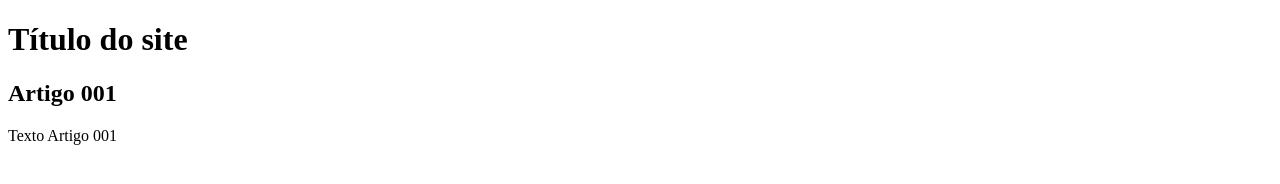
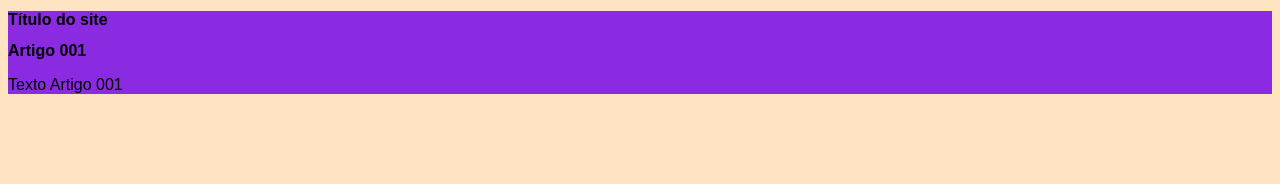
Before and after one commit to samuelcolman2/projeto-site, a plain HTML site: page index.html in a window 1280 px wide. Drawn offline with Linux system fonts and the light colour scheme.

Commit message:
Iniciei o design

```diff
--- /dev/null
+++ b/estilos/style.css
@@ -0,0 +1,13 @@
+* {
+    font-family: Arial, Helvetica, sans-serif;
+    font-size: 16px;
+
+}
+
+body{
+    background-color: bisque;
+}
+
+main {
+    background-color: blueviolet;
+}
--- a/index.html
+++ b/index.html
@@ -3,7 +3,7 @@
 <head>
     <meta charset="UTF-8">
     <meta name="viewport" content="width=device-width, initial-scale=1.0">
-    <link rel="stylesheet" href="style.css">
+    <link rel="stylesheet" href="estilos/style.css">
     <title>Título do site</title>
     </head>
 <body>
```
